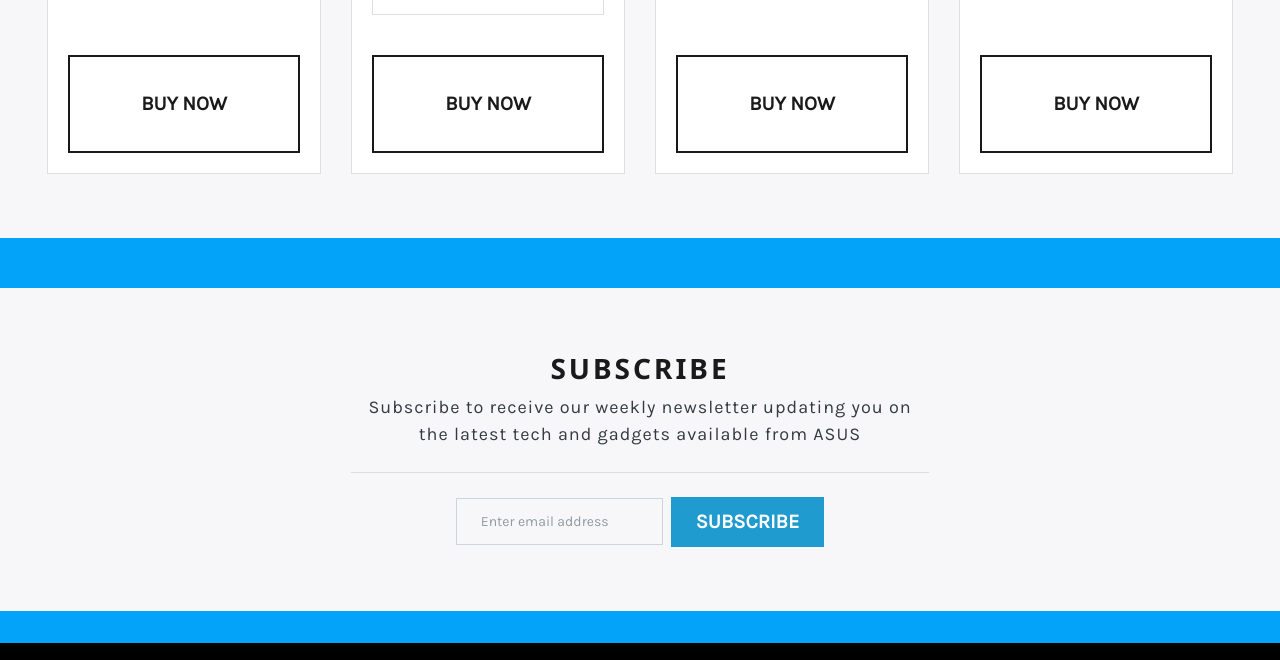
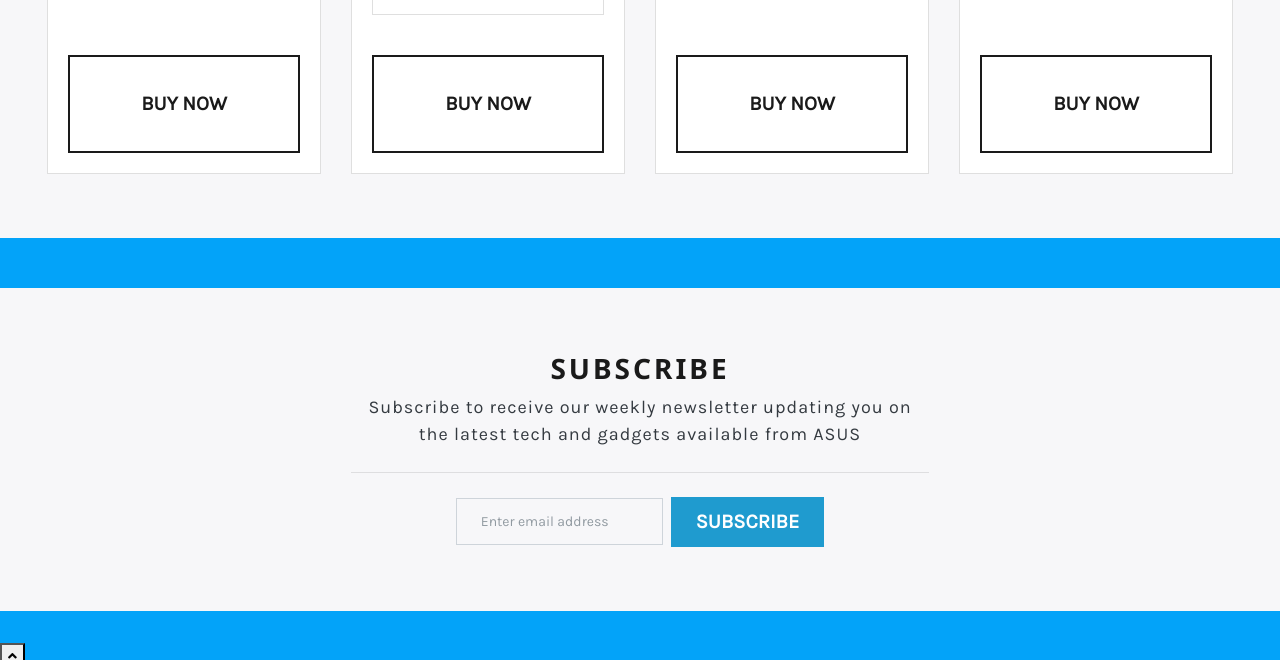
Before and after one commit to kimpea/product-landing-page, a plain HTML site: page index.html in a window 1280 px wide. Shown: the part 2226-2886 px from the top of the page. Drawn offline with nearby package versions, Linux system fonts and the light colour scheme.

Commit message:
Add a back-to-top function to bottom of page

```diff
--- a/index.html
+++ b/index.html
@@ -189,6 +189,9 @@
             </div>
         </div>
 
+        <!-- Back to top -->
+        <button onclick="topFunction()" id="back-to-top" title="Go to top"><i class="fas fa-angle-up"></i></button>
+
         <!-- Footer -->
         <footer>
             <div class="container-fluid">
```
